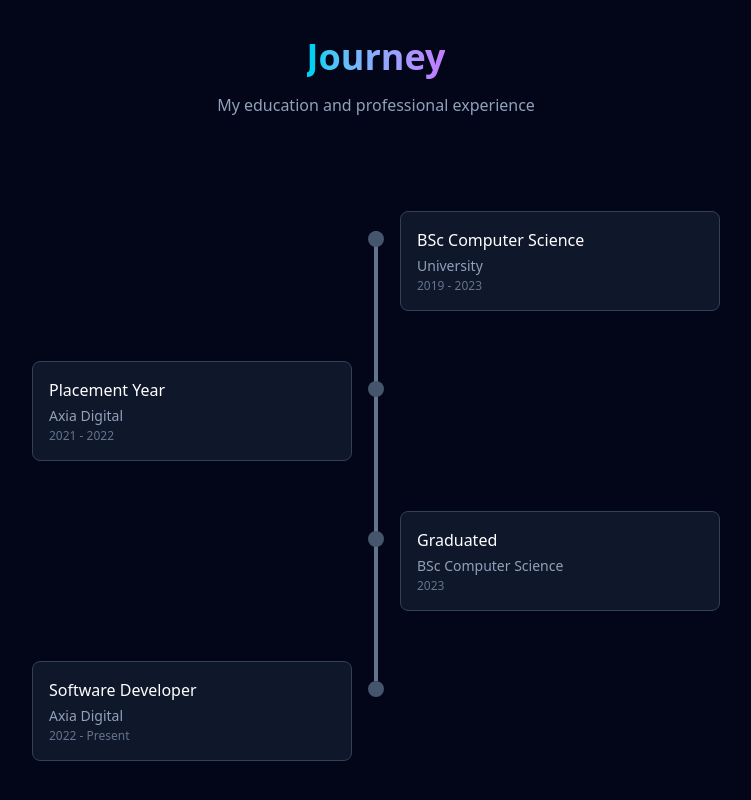
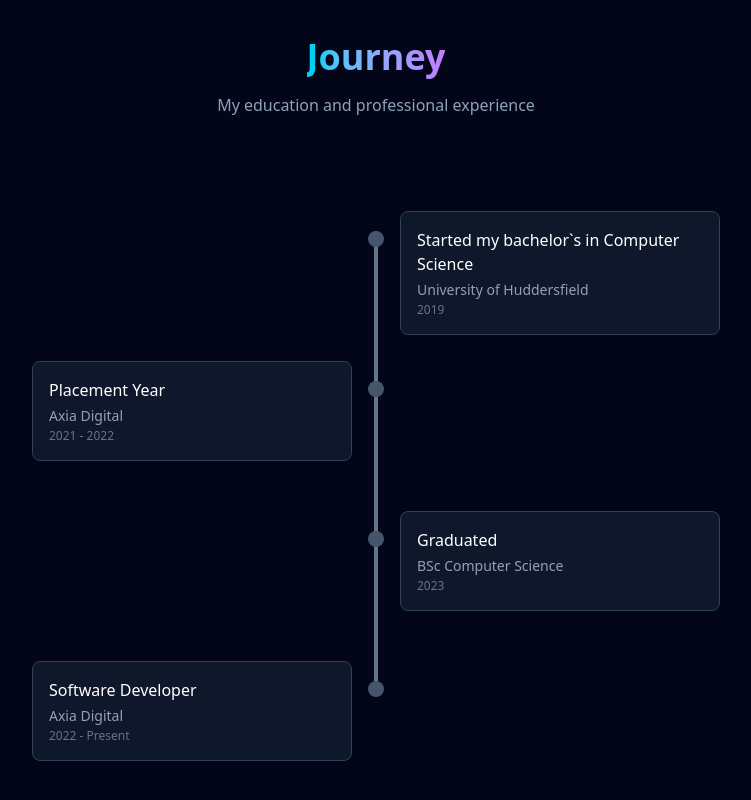
Before and after one commit to sibti-ali/Personal_portfolio, a React (Vite) app in the folder frontend/: page / in a window 1280 px wide. Shown: the part 843-1643 px from the top of the page, without its empty margins (264-1015 px from the left). Built offline with nearby package versions, Linux system fonts and the light colour scheme.

Commit message:
Authoring changes

```diff
--- a/frontend/src/Pages/Timeline.tsx
+++ b/frontend/src/Pages/Timeline.tsx
@@ -17,9 +17,9 @@ export default function Timeline() {
   const nodes: TimelineNode[] = [
     {
       id: 'bsc-start',
-      title: 'BSc Computer Science',
-      organization: 'University',
-      period: '2019 - 2023',
+      title: 'Started my bachelor`s in Computer Science',
+      organization: 'University of Huddersfield',
+      period: '2019',
       type: 'education',
       description: 'Started Bachelor of Science in Computer Science with focus on software engineering, algorithms, and web technologies.',
       skills: ['Data Structures & Algorithms', 'Databases', 'Web Development', 'Embedded Systems', 'AI']
```
